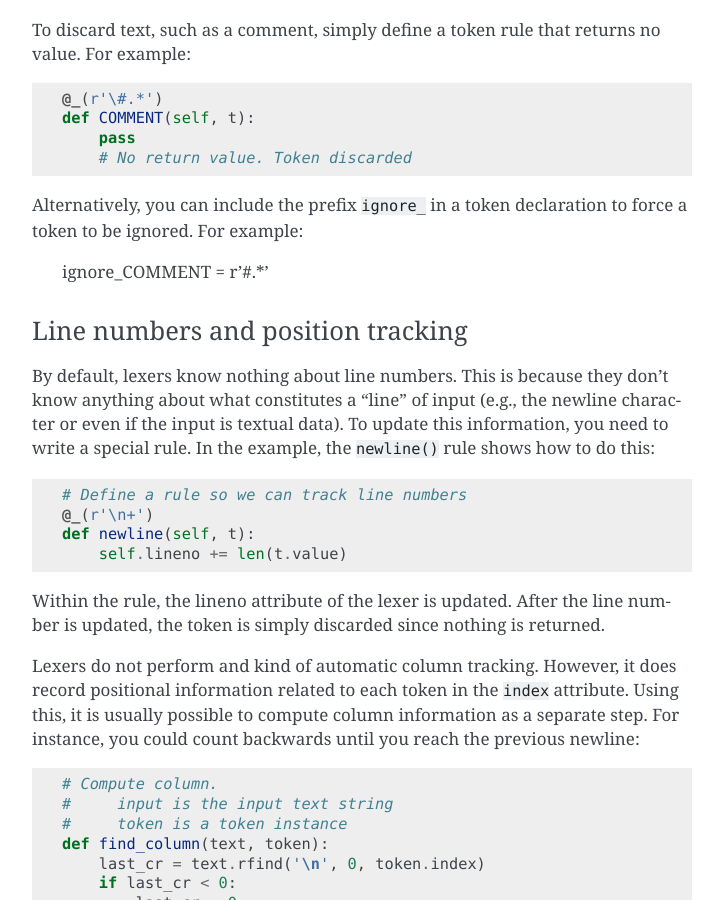
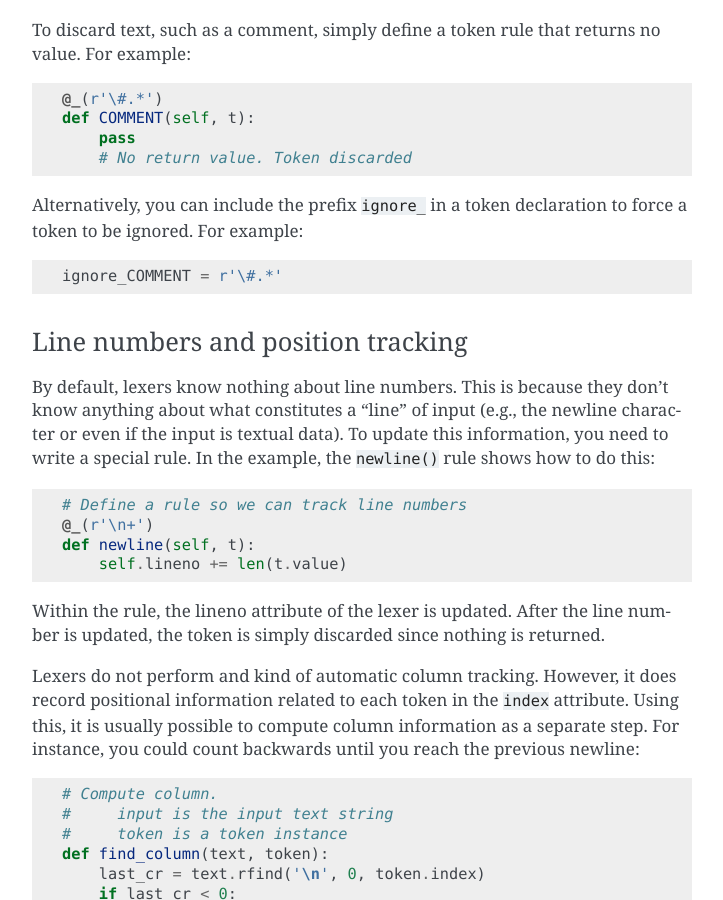
Before and after one commit to dabeaz/sly, a Sphinx documentation site: the page built from docs/sly.rst, in a window 1280 px wide and 900 px high, scrolled down 5087 px. Shown: the whole window, without its empty margins (388-1111 px from the left). Built offline with Sphinx 7.4.7, drawn with Linux system fonts in a browser that asks for light colours.

Commit message:
Minor typo

```diff
--- a/docs/sly.rst
+++ b/docs/sly.rst
@@ -251,7 +251,7 @@ To discard text, such as a comment, simply define a token rule that returns no v
         # No return value. Token discarded
 
 Alternatively, you can include the prefix ``ignore_`` in a token
-declaration to force a token to be ignored.  For example:
+declaration to force a token to be ignored.  For example::
 
     ignore_COMMENT = r'\#.*'
 
```
